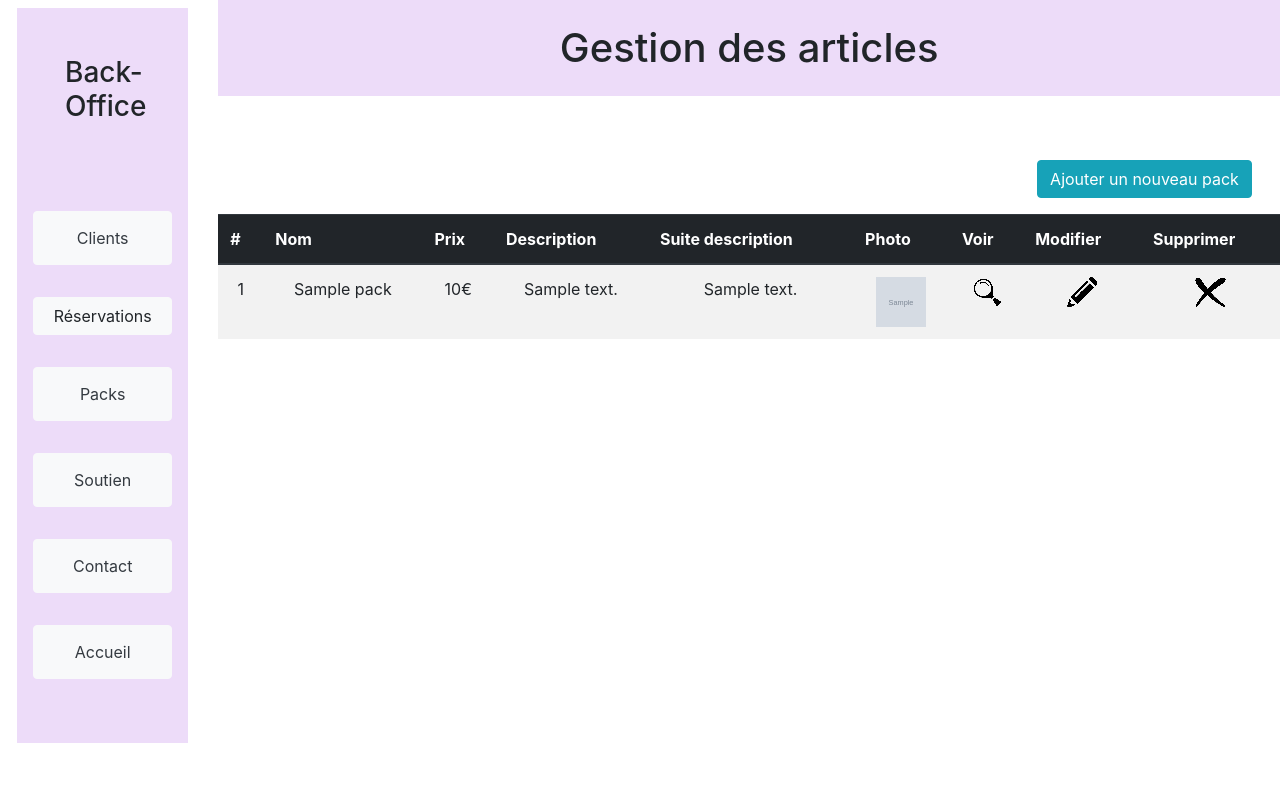
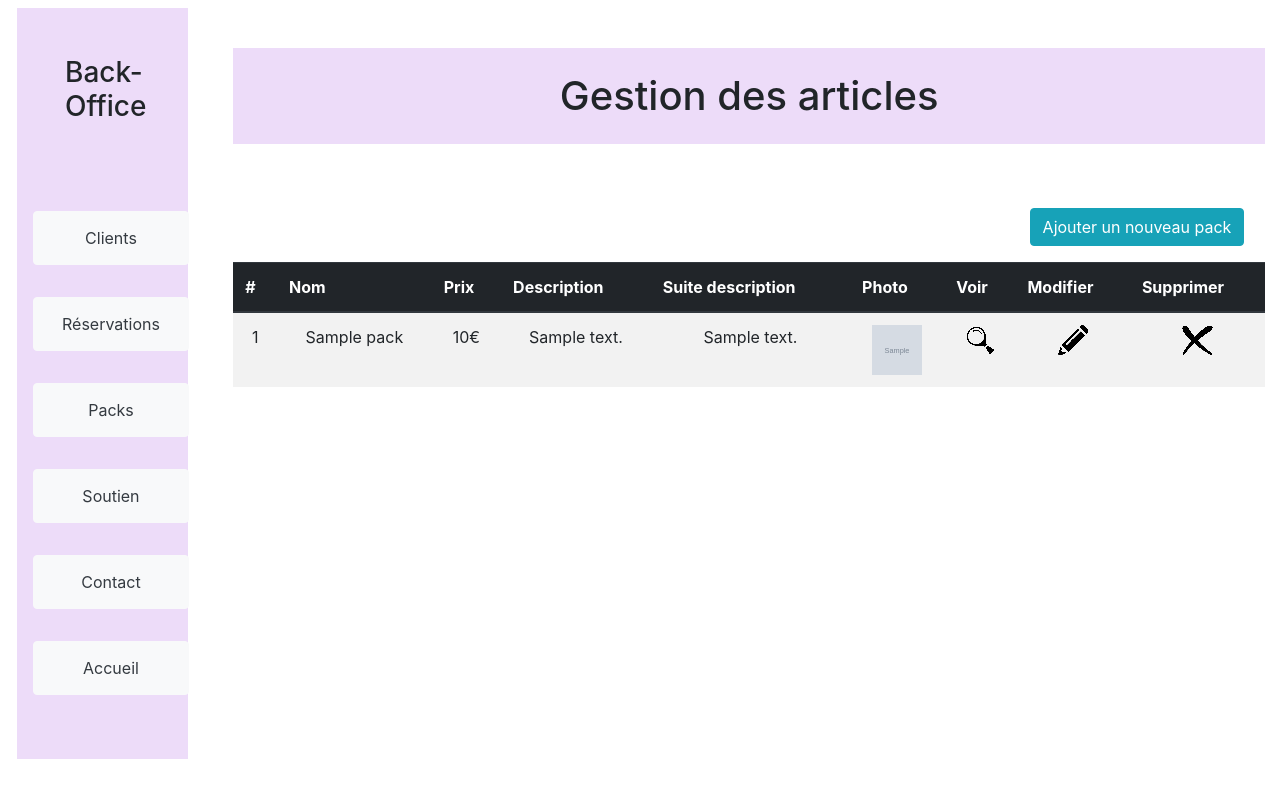
Before and after one commit to PriscaR78/fetes_un_voeu, a Symfony app: template templates/laurence/gestion_packs.html.twig in a window 1280 px wide. Run offline with Twig, Linux system fonts and the light colour scheme; the template is opened without the code that fills it: most values are stand-ins (such as "Sample title", 1, 10 or a date in 2020); grey boxes marked "Sample" are stand-in pictures; some libraries are stand-ins or nearby versions.

Commit message:
« modifs_prisca »

```diff
--- a/templates/backoffice.html.twig
+++ b/templates/backoffice.html.twig
@@ -21,7 +21,7 @@
            <h3 class="text-center p-5 mt-2">Back-Office</h3>
         <ul class="nav flex-column pt-3 pb-5">
             <li class="nav-item btn btn-light m-3"><a class="nav-link text-dark" href="{{ path('gestion_clients') }}">Clients</a></li>
-            <a class="nav-item btn btn-light m-3" href="{{ path('gestion_reservations') }}">Réservations</a>
+            <li class="nav-item btn btn-light m-3"><a class="nav-link text-dark"  href="{{ path('gestion_reservations') }}">Réservations</a></li>
             <li class="nav-item btn btn-light m-3"><a class="nav-link text-dark" href="{{ path('gestion_packs') }}">Packs</a></li>
             <li class="nav-item btn btn-light m-3"><a class="nav-link text-dark" href="#">Soutien</a></li>
             <li class="nav-item btn btn-light m-3"><a class="nav-link text-dark " href="#">Contact</a></li>
--- a/templates/laurence/ajout_pack.html.twig
+++ b/templates/laurence/ajout_pack.html.twig
@@ -4,7 +4,7 @@
 <div class="container">
 
 
-    <h1 class="text-center mb-5 p-4" style="background-color: #eddcf9">Ajout Pack</h1>
+    <h1 class="text-center mt-5 mb-5 p-4" style="background-color: #eddcf9">Ajout Pack</h1>
 
 
         {% for message in app.flashes('success') %}
--- a/templates/laurence/gestion_clients.html.twig
+++ b/templates/laurence/gestion_clients.html.twig
@@ -1,7 +1,8 @@
 {% extends 'backoffice.html.twig' %}
 
 {% block body %}
-    <h1 class="text-center mb-5 p-4" style="background-color: #eddcf9">Gestion des clients</h1>
+<div class="container">
+    <h1 class="text-center mt-5 mb-5 p-4" style="background-color: #eddcf9">Gestion des clients</h1>
     {% for message in app.flashes('success') %}
         <div class="col-md-6 bg-secondary p-4 rounded mx-auto text-center text-white mb-3">
             {{ message }}
@@ -48,5 +49,6 @@
         {% endfor %}
         </tbody>
     </table>
+    </div>
 
 {% endblock %}
--- a/templates/laurence/gestion_packs.html.twig
+++ b/templates/laurence/gestion_packs.html.twig
@@ -1,7 +1,9 @@
 {% extends 'backoffice.html.twig' %}
 
 {% block body %}
-    <h1 class="text-center mb-5 p-4" style="background-color: #eddcf9">Gestion des articles</h1>
+
+<div class="container">
+    <h1 class="text-center mt-5 mb-5 p-4" style="background-color: #eddcf9">Gestion des articles</h1>
     {% for message in app.flashes('success') %}
         <div class="col-md-6 bg-secondary p-4 rounded mx-auto text-center text-white mb-3">
             {{ message }}
@@ -50,5 +52,6 @@
         {% endfor %}
         </tbody>
     </table>
+    </div>
 
 {% endblock %}
--- a/templates/laurence/gestion_reservations.html.twig
+++ b/templates/laurence/gestion_reservations.html.twig
@@ -1,7 +1,8 @@
 {% extends 'backoffice.html.twig' %}
 
 {% block body %}
-    <h1 class="text-center mb-5 p-4" style="background-color: #eddcf9">Gestion des réservations</h1>
+<div class="container">
+    <h1 class="text-center mt-5 mb-5 p-4" style="background-color: #eddcf9">Gestion des réservations</h1>
     {% for message in app.flashes('success') %}
         <div class="col-md-6 bg-secondary p-4 rounded mx-auto text-center text-white mb-3">
             {{ message }}
@@ -9,7 +10,7 @@
     {% endfor %}
     <div class="row justify-content-end">
         <div class="col-md-3">
-            <a class="btn btn-info my-3 " href="{{ path('verif_dispo') }}">Ajouter une nouvelle réservation</a>
+            <a class="btn btn-info my-3 mr-2" href="{{ path('verif_dispo') }}">Ajouter une nouvelle réservation</a>
         </div>
     </div>
     <table class="table table-striped">
@@ -38,5 +39,6 @@
         {% endfor %}
         </tbody>
     </table>
+    </div>
 
 {% endblock %}
```
